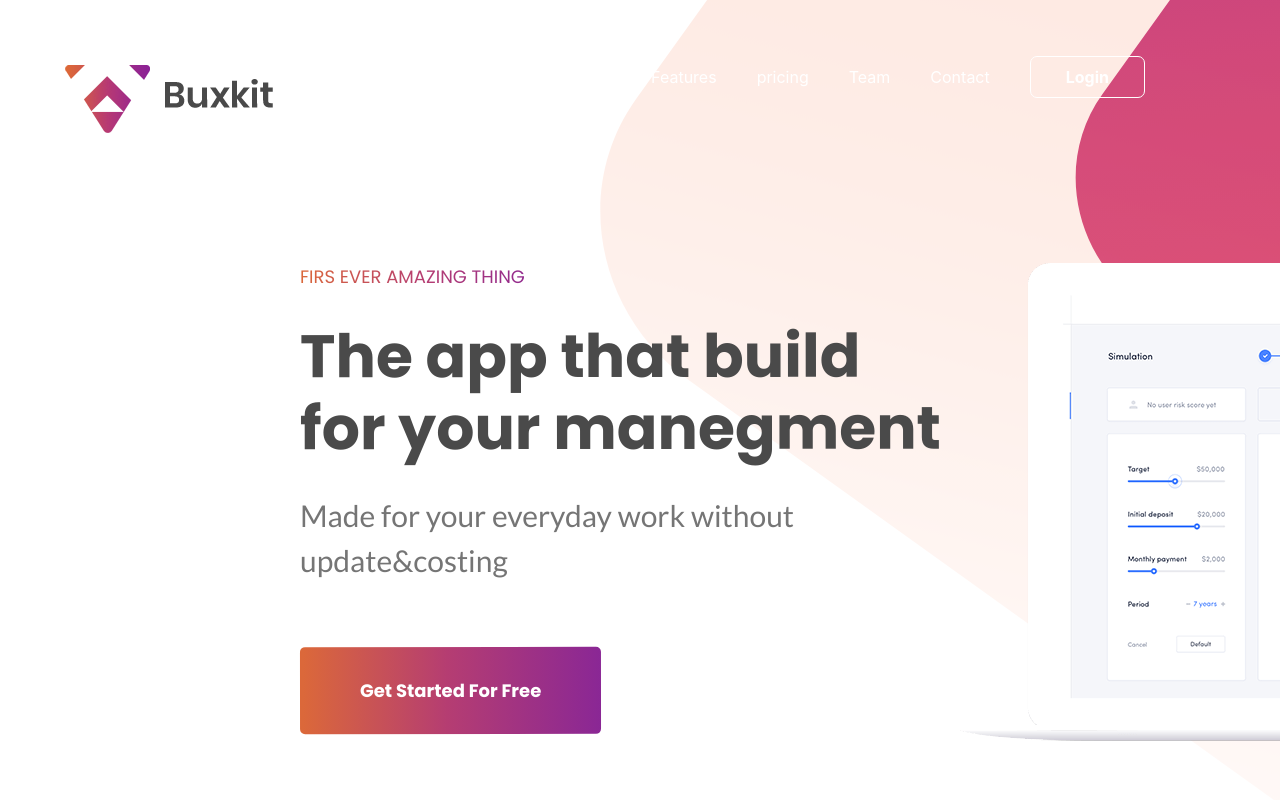
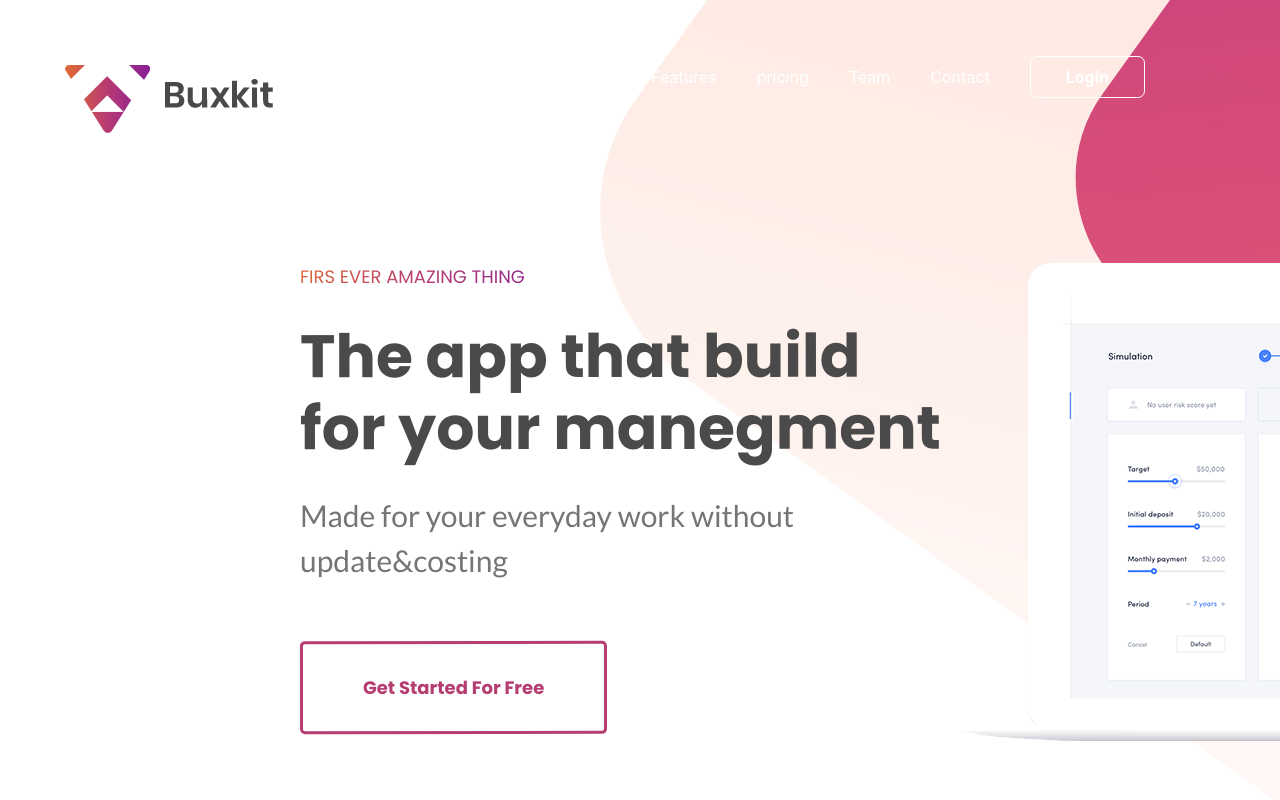
Before and after one commit to KeyToTech/StandupBotLanding, a React (Create React App) app: page / in a window 1280 px wide. In both pictures the pointer is over the link "Get Started For Free". Shown: the top 800 px of the page. Built offline with nearby package versions, Linux system fonts and the light colour scheme.

Commit message:
Change button hover in button-caption into header.

```diff
--- a/src/header/header.css
+++ b/src/header/header.css
@@ -177,5 +177,7 @@
 
 .button-caption:hover {
     text-decoration: none;
-    color: white;
+    border: #b53d72 solid;
+    background: #ffffff;
+    color: #b53d72;
 }
```
